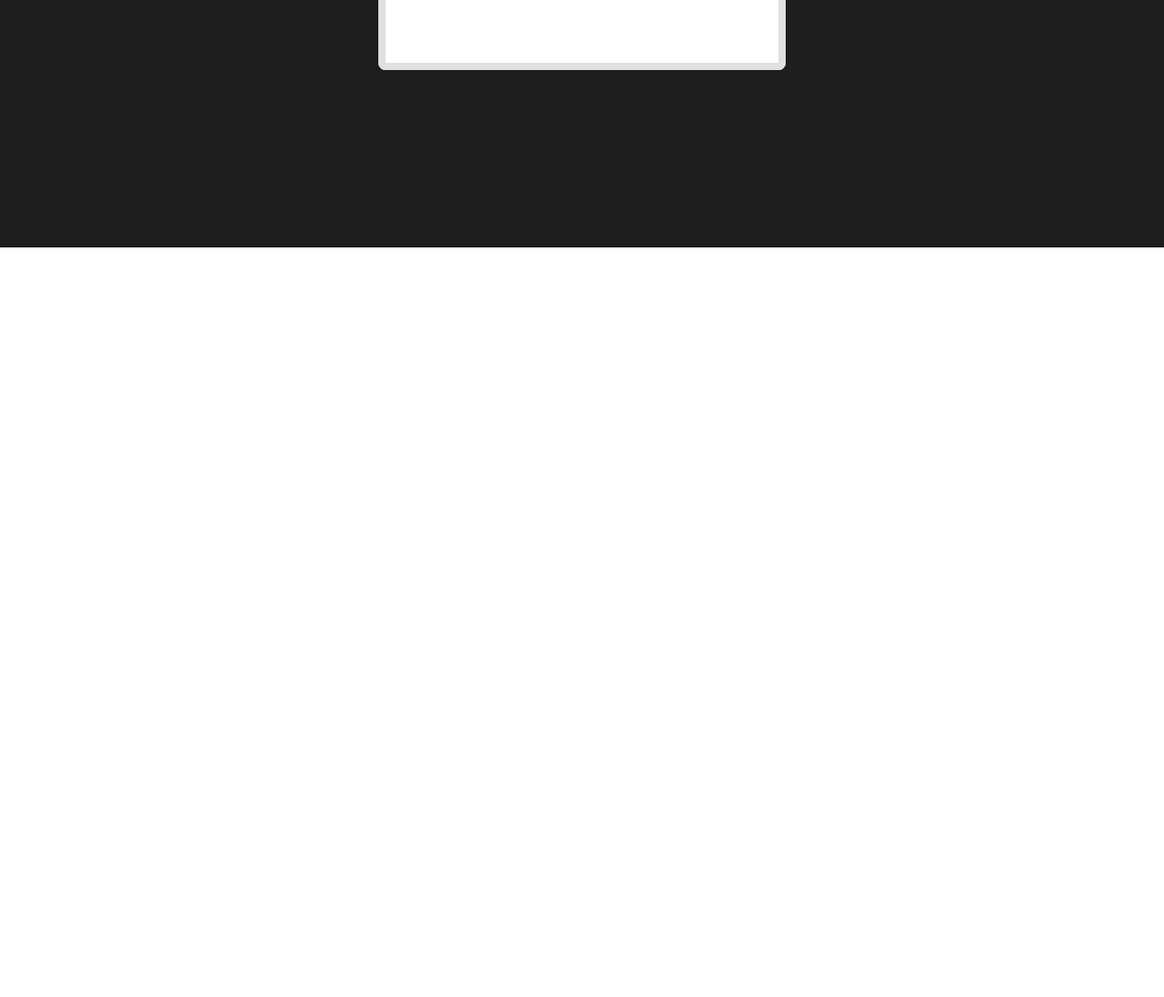
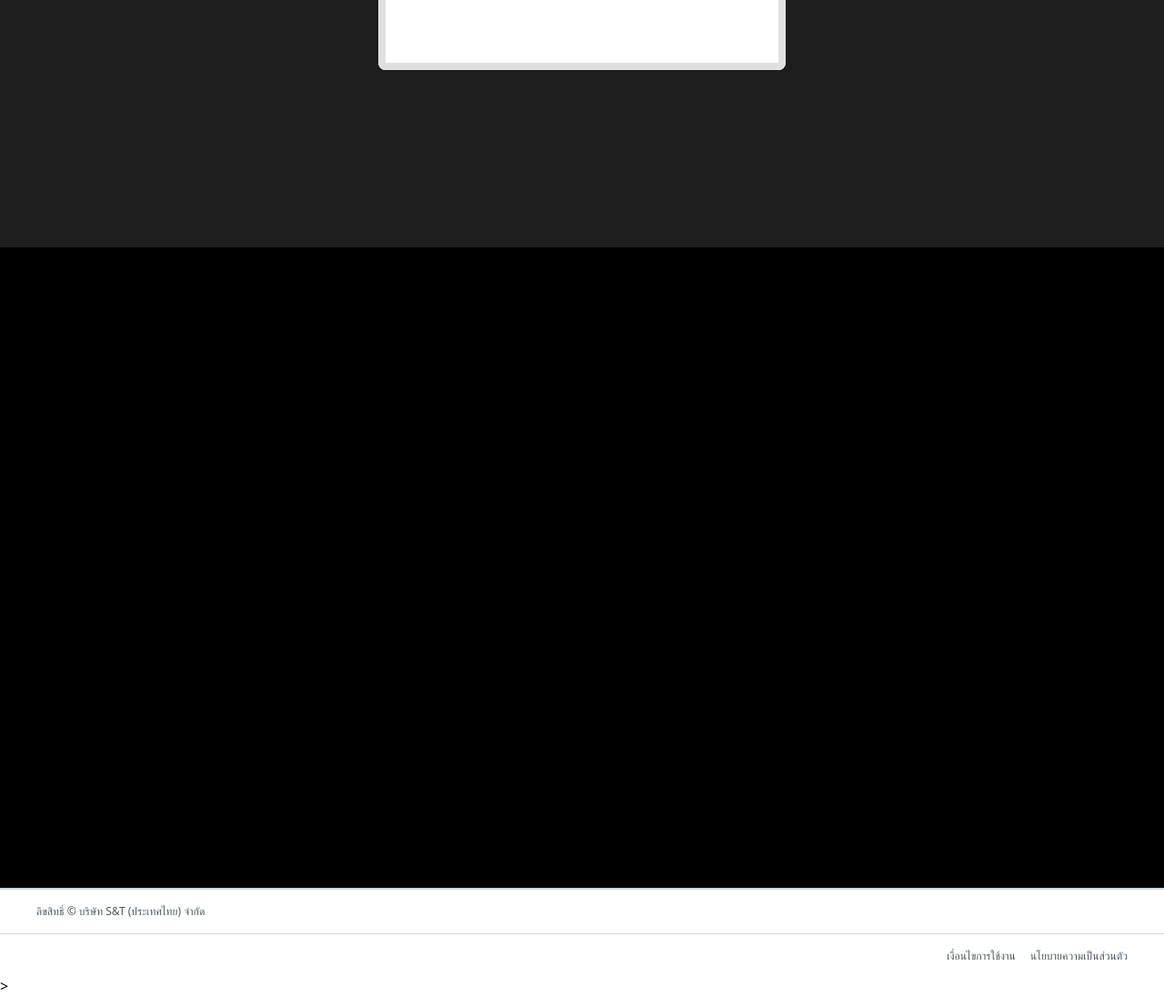
Before and after one commit to Chi-to-se/Section1_Group1V3, a website: page sec1_gr1_fe_src/public/login.html in a window 1280 px wide. Shown: the part 628-1724 px from the top of the page at 91% size. Before the commit the page ends 900 px from the top, so only its background shows below. Drawn offline with Linux system fonts and the light colour scheme.

Commit message:
Add footer link to html files
Main:
- Add footer script to script.js
- Link footer to
home.html ,
detail.html ,
login.html ,
productmanage.html ,
search.html ,
searchoutput.html ,
teampage.html ,
usermanage.html

Bug:
- Footer have a black gap between main content and footer

Fix:

TODO:
- Make a show image to website features
- Delete unused route

```diff
--- a/sec1_gr1_fe_src/public/login.html
+++ b/sec1_gr1_fe_src/public/login.html
@@ -85,5 +85,6 @@
     </div>
 
   </div>
+  <footer id="footer"></footer>>
 </body>
 </html>
--- a/sec1_gr1_fe_src/public/scripts/script.js
+++ b/sec1_gr1_fe_src/public/scripts/script.js
@@ -3,3 +3,9 @@
       .then(data => {
          document.getElementById('navbar').innerHTML = data;
       });
+
+fetch('/components/footer.html')
+      .then(response => response.text())
+      .then(data => {
+         document.getElementById('footer').innerHTML = data;
+      });
```
Also changed, not shown: sec1_gr1_fe_src/public/detail.html (+1 -0 lines), sec1_gr1_fe_src/public/home.html (+2 -0 lines), sec1_gr1_fe_src/public/productmanage.html (+1 -0 lines), sec1_gr1_fe_src/public/search.html (+1 -0 lines), sec1_gr1_fe_src/public/searchoutput.html (+1 -0 lines), sec1_gr1_fe_src/public/teampage.html (+1 -0 lines), sec1_gr1_fe_src/public/usermanage.html (+1 -0 lines).
